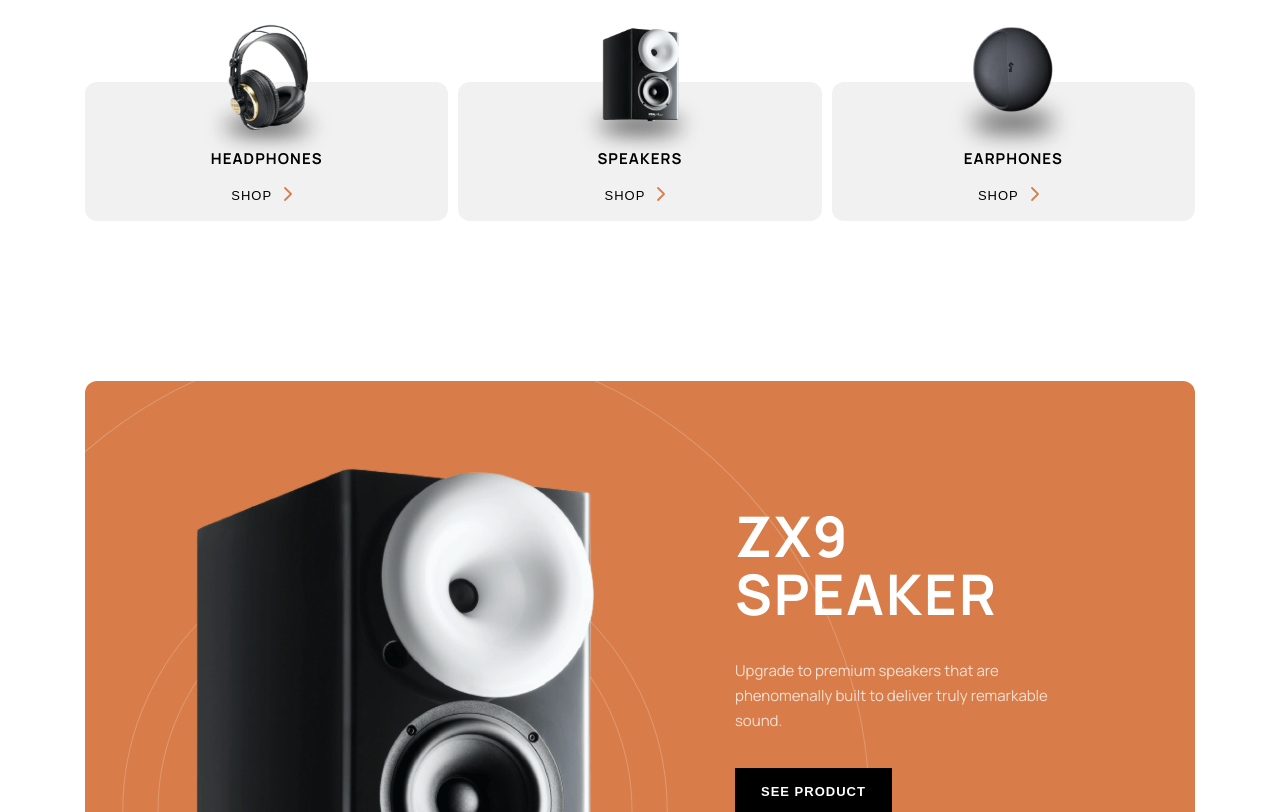
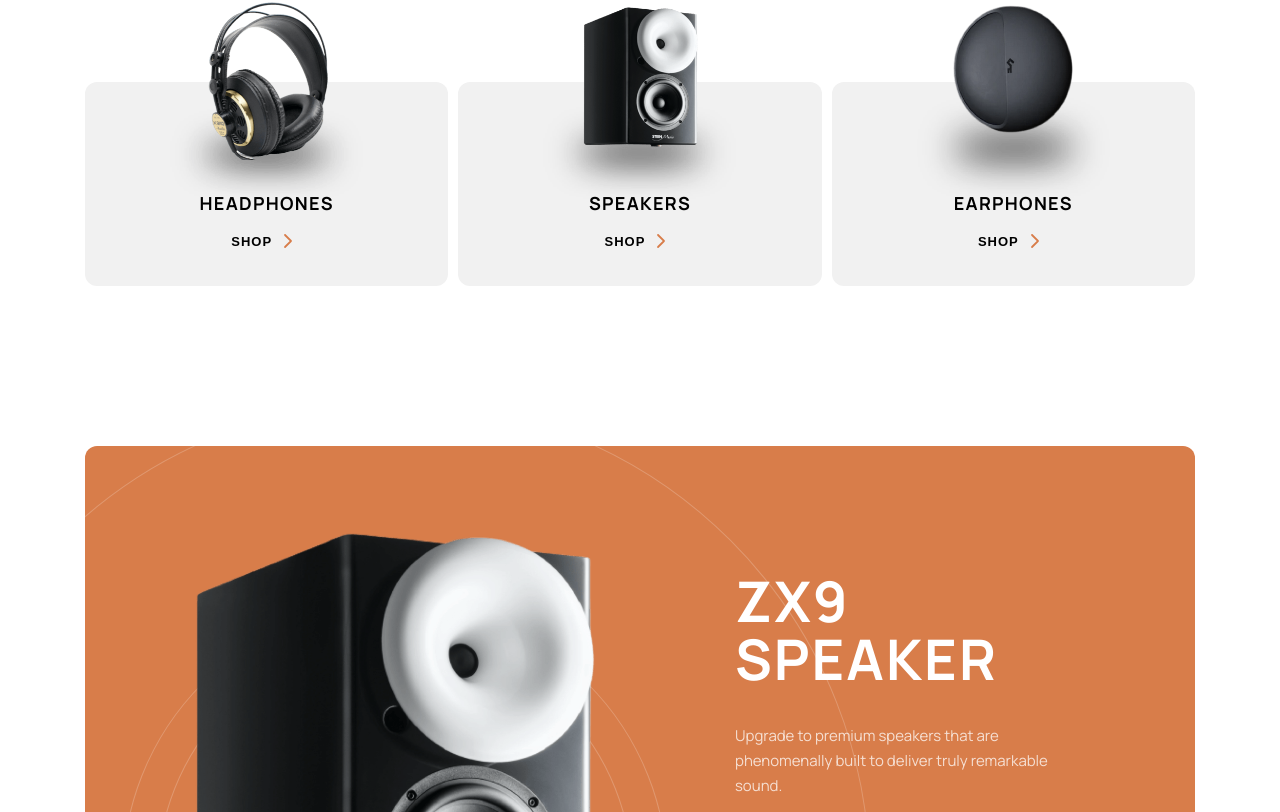
Before and after one commit to jeramiahgcoffey/next-ecommerce, a Next.js app: page / in a window 1280 px wide. Shown: the part 848-1660 px from the top of the page. Built offline with nearby package versions, Linux system fonts and the light colour scheme.

Commit message:
refactor: home page styles

```diff
--- a/components/cards/shopCard/ShopCard.module.scss
+++ b/components/cards/shopCard/ShopCard.module.scss
@@ -2,18 +2,29 @@
 @import 'styles/mixins';
 
 .shopCard {
-  // position: relative;
-  // object-fit: cover;
   background-color: $neutral;
   border-radius: 12px;
   text-align: center;
+  height: 165px;
+  margin-top: 30px;
   margin-bottom: 10px;
-  margin-top: 30px;
+  display: flex;
+  flex-direction: column;
+  align-items: center;
+  justify-content: center;
   flex-grow: 1;
+
+  @include devices(desktop) {
+    height: 204px;
+  }
 
   .thumbnail {
     margin-top: -58px;
-    margin-bottom: -20px;
+
+    @include devices(desktop) {
+      margin-top: -100px;
+      margin-bottom: -20px;
+    }
   }
 
   .name {
@@ -21,6 +32,12 @@
     font-size: 15px;
     line-height: 20px;
     letter-spacing: 1.07143px;
+
+    @include devices(desktop) {
+      font-size: 18px;
+      line-height: 25px;
+      letter-spacing: 1.28571px;
+    }
   }
 
   .buttonText {
--- a/components/cards/shopCard/ShopCard.tsx
+++ b/components/cards/shopCard/ShopCard.tsx
@@ -1,3 +1,4 @@
+import useViewport from '@/hooks/useViewport';
 import Image from 'next/image';
 import { RxCaretRight } from 'react-icons/rx';
 import Button from '../../inputs/button/Button';
@@ -16,6 +17,8 @@
     console.log('click');
   },
 }: IShopCardProps) => {
+  const { width } = useViewport();
+
   return (
     <div className={styles.shopCard}>
       <Image
@@ -23,8 +26,8 @@
         src={image}
         alt={`${name} thumbnail`}
         // fill
-        width={150}
-        height={140}
+        width={width > 1000 ? 225 : 150}
+        height={width > 1000 ? 210 : 140}
       />
       <h6 className={styles.name}>{name}</h6>
       <Button handleClick={handler} variant="flat">
--- a/components/inputs/button/Button.module.scss
+++ b/components/inputs/button/Button.module.scss
@@ -37,7 +37,7 @@
   }
 
   &.flat {
-    font-weight: normal;
+    font-weight: 700;
     background-color: transparent;
     color: black;
     &:hover {
--- a/styles/Home.module.scss
+++ b/styles/Home.module.scss
@@ -11,7 +11,7 @@
     max-width: 1110px;
 
     margin: auto;
-    margin-bottom: 50px;
+    margin-bottom: 120px;
 
     @include devices(tablet) {
       flex-direction: row;
@@ -32,7 +32,7 @@
     color: white;
     padding: 55px 30px;
     margin: auto;
-    margin-bottom: 25px;
+    margin-bottom: 24px;
     overflow: hidden;
 
     height: 600px;
@@ -134,7 +134,7 @@
     height: 320px;
     max-width: 1110px;
     margin: auto;
-    margin-bottom: 25px;
+    margin-bottom: 24px;
     border-radius: 12px;
     overflow: hidden;
     .container {
@@ -170,6 +170,7 @@
   .yx1Container {
     height: 427px;
     margin: auto;
+    margin-bottom: 120px;
     max-width: 1110px;
     display: flex;
     flex-direction: column;
@@ -180,7 +181,6 @@
       gap: 11px;
     }
 
-    margin-bottom: 25px;
     .container {
       position: relative;
       height: 200px;
```
